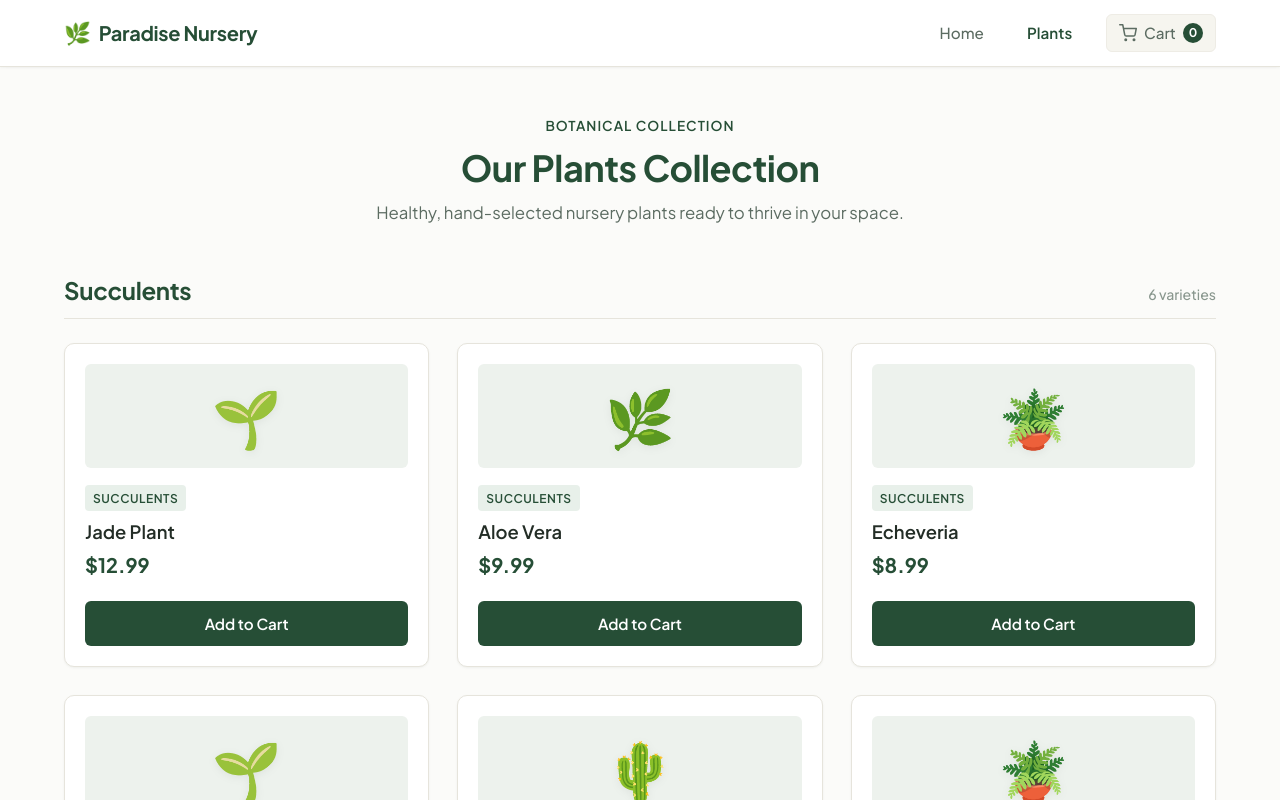
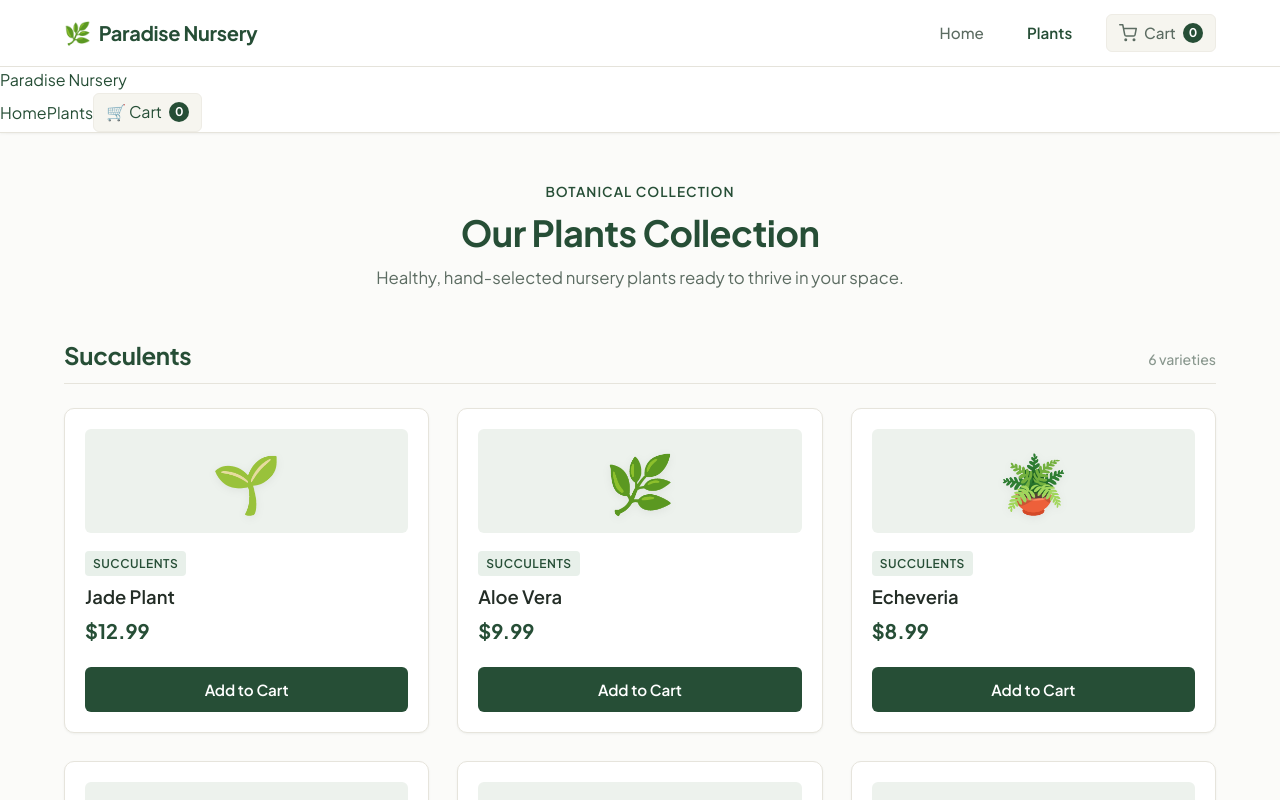
Before and after one commit to yj5-beep/paradise-nursery-main, a React (Vite) app: page /products in a window 1280 px wide. Shown: the top 800 px of the page. Built offline with nearby package versions, Linux system fonts and the light colour scheme.

Commit message:
Add Navbar component to ProductList page

```diff
--- a/src/pages/ProductList.jsx
+++ b/src/pages/ProductList.jsx
@@ -1,7 +1,37 @@
 import { useState } from 'react';
 import { useDispatch, useSelector } from 'react-redux';
+import { Link } from 'react-router-dom';
 import { cartActions } from '../store/CartSlice';
 import './ProductList.css';
+
+export function Navbar() {
+  const cartItems = useSelector(state => state.cart.items);
+
+  const cartQuantity = cartItems.reduce(
+    (total, item) => total + item.quantity,
+    0
+  );
+
+  return (
+    <nav className="navbar">
+      <Link to="/" className="navbar-brand">
+        Paradise Nursery
+      </Link>
+
+      <div className="navbar-links">
+        <Link to="/">Home</Link>
+        <Link to="/products">Plants</Link>
+
+        <Link to="/cart" className="cart-link">
+          🛒 Cart
+          <span className="cart-count">
+            {cartQuantity}
+          </span>
+        </Link>
+      </div>
+    </nav>
+  );
+}
 
 export default function ProductList() {
   const dispatch = useDispatch();
@@ -56,8 +86,11 @@ export default function ProductList() {
   const isItemAdded = (productId) =>
     addedItems.has(productId) || cartItems.some(item => item.id === productId);
 
-  return (
-    <div className="product-list-page">
+return (
+    <>
+      <Navbar />
+
+      <div className="product-list-page">
       <div className="products-header">
         <span className="products-eyebrow">Botanical Collection</span>
         <h1 className="page-title">Our Plants Collection</h1>
@@ -99,5 +132,6 @@ export default function ProductList() {
         </section>
       ))}
     </div>
+  </>
   );
 }
```
